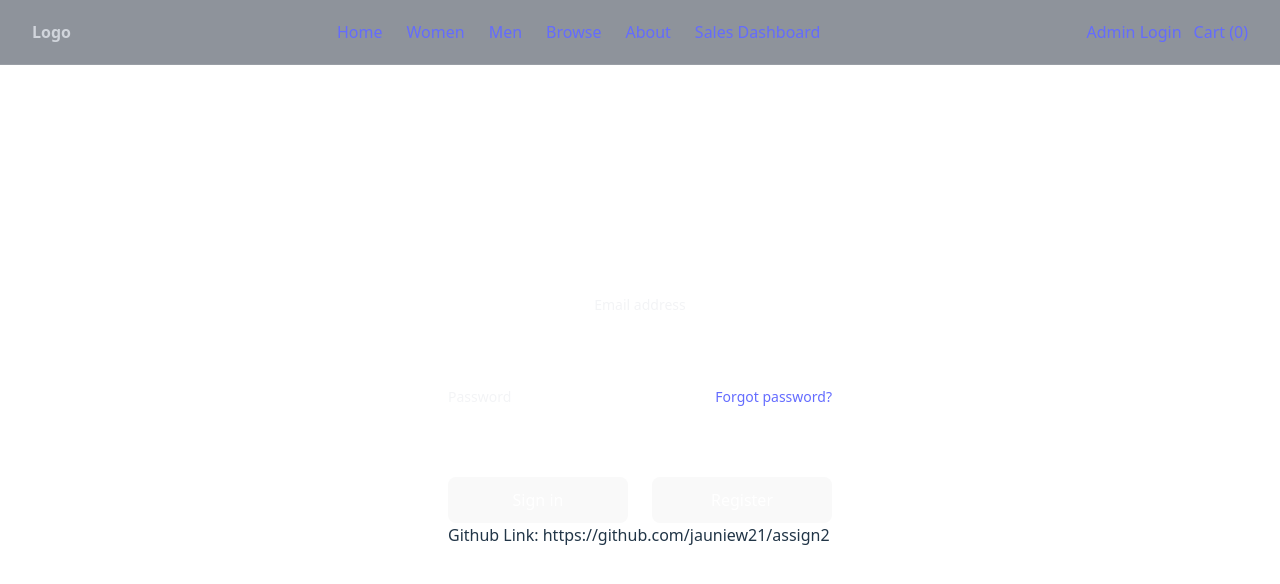
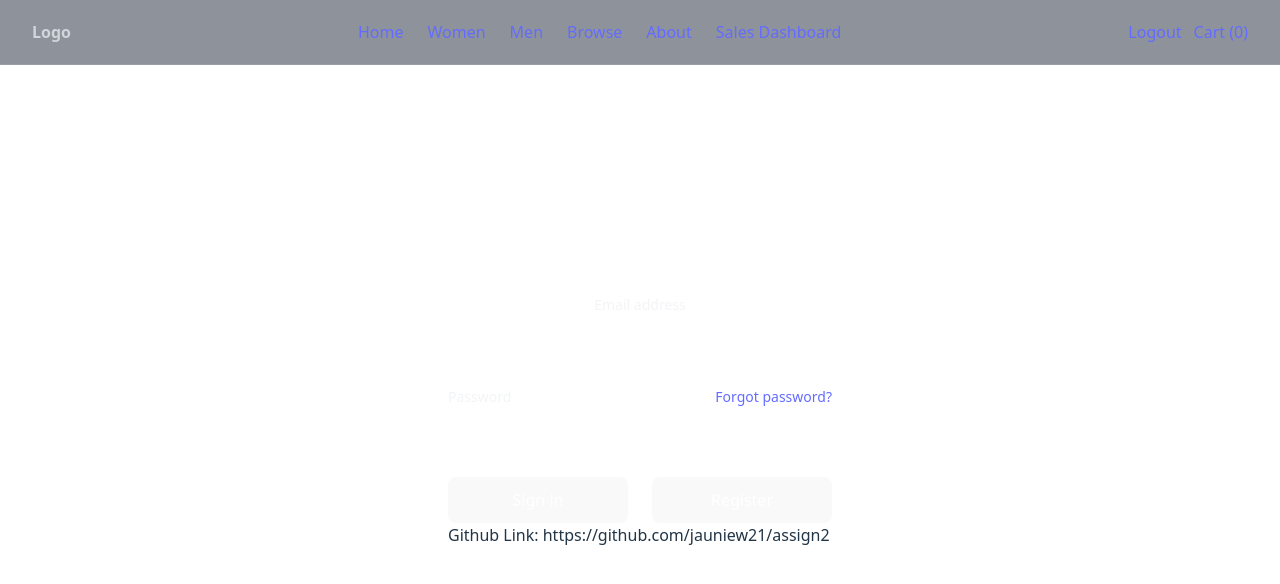
Before and after one commit to jauniew21/assign2, a React (Vite) app in the folder clothing-store-react-app/: page /login in a window 1280 px wide. Shown: the top 584 px of the page. Built offline with nearby package versions, Linux system fonts and the light colour scheme; no server answers.

Commit message:
log in view ++

```diff
--- a/clothing-store-react-app/src/App.jsx
+++ b/clothing-store-react-app/src/App.jsx
@@ -41,7 +41,7 @@ function App() {
           <Route path="/cart" element={<ShoppingCartView products={products} />} />
           <Route path="/product/:name" element={<Product products={products} isLoggedIn={isLoggedIn} />} />
           <Route path="/dashboard" element={<DashboardView products={products} />} />
-          <Route path="/login" element={<LoginView />} />
+          <Route path="/login" element={<LoginView isLoggedIn={isLoggedIn} handleLogIn={() => {setIsLoggedIn(!isLoggedIn)}}/>} />
         </Routes>
         {isLoggedIn ? '' : <Footer />}
       </CartContextProvider>
--- a/clothing-store-react-app/src/components/LoginView.jsx
+++ b/clothing-store-react-app/src/components/LoginView.jsx
@@ -1,10 +1,23 @@
 
 
 const LoginView = (props) => {
+    const onSubmit = (e) => {
+        e.preventDefault();
+
+        const email = e.target.email.value;
+        const password = e.target.password.value;
+
+        if (email === "123@gmail.com" && password === "123") {
+            props.handleLogIn();
+        } else {
+            alert("Invalid credentials");
+        }
+    };
+
     return (
         // TailwindPlus: https://tailwindcss.com/plus/ui-blocks/application-ui/forms/sign-in-forms
         <div class="mt-10 sm:mx-auto sm:w-full sm:max-w-sm">
-        <form action="#" method="POST" class="space-y-6">
+        <form onSubmit={onSubmit} action="#" method="POST" class="space-y-6">
         <div>
             <label for="email" class="block text-sm/6 font-medium text-gray-100">Email address</label>
             <div class="mt-2">
@@ -26,7 +39,7 @@ const LoginView = (props) => {
 
         <div className="flex space-x-6">
             <button type="submit" class="flex w-48 justify-center rounded-md bg-indigo-500 px-3 py-1.5 text-sm/6 font-semibold text-white hover:bg-indigo-400 focus-visible:outline-2 focus-visible:outline-offset-2 focus-visible:outline-indigo-500">Sign in</button>
-            <button type="submit" class="flex w-48 justify-center rounded-md bg-indigo-500 px-3 py-1.5 text-sm/6 font-semibold text-white hover:bg-indigo-400 focus-visible:outline-2 focus-visible:outline-offset-2 focus-visible:outline-indigo-500">Register</button>
+            <button type="" class="flex w-48 justify-center rounded-md bg-indigo-500 px-3 py-1.5 text-sm/6 font-semibold text-white hover:bg-indigo-400 focus-visible:outline-2 focus-visible:outline-offset-2 focus-visible:outline-indigo-500">Register</button>
         </div>
         </form>
     </div>
--- a/clothing-store-react-app/src/components/header.jsx
+++ b/clothing-store-react-app/src/components/header.jsx
@@ -7,8 +7,6 @@ const Header = (props) => {
   const [logInOut, setLogInOut] = useState('Admin Login');
 
   const handleLogChange = () => {
-    props.handleLogIn()
-
     if (props.isLoggedIn) {
       setLogInOut('Logout');
     } else {
@@ -39,11 +37,8 @@ const Header = (props) => {
           </nav>
 
           <div className='flex space-x-3'>
-            <Link to="/login"
-            // onClick={handleLogChange}
-            className={`bg-none transition-colors duration-200
-            ${props.isLoggedIn ? 'text-blue-600' : 'text-red-600'}`}>
-              {logInOut}</Link>
+            {props.isLoggedIn ? <Link to="/login">Admin Login</Link>
+            : <Link to="/login">Logout</Link> }
 
             <Link to="/cart" className='self-center'>
               Cart <span>({cart.cart.length})</span>
```
